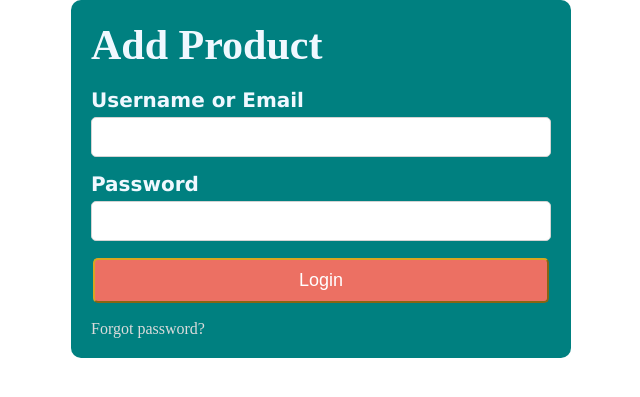
After one commit to rodel31/ramos-ecommerce, a PHP site: page /admin/ramosAddProduct.php in a window 1280 px wide. The commit adds this page. Shown: the top 397 px of the page, without its empty margins (319-959 px from the left). Run offline with PHP 8.4, Linux system fonts and the light colour scheme.

Commit message:
create module to add products in folder admin

```diff
--- /dev/null
+++ b/admin/ramosAddProduct.php
@@ -0,0 +1,37 @@
+<!DOCTYPE html>
+<html lang="en">
+<head>
+    <meta charset="UTF-8">
+    <meta name="viewport" content="width=device-width, initial-scale=1.0">
+    <link rel="stylesheet" type="text/css" href="css/styles.css">
+    <title>Add Products</title>
+</head>
+<style>
+
+</style>
+<script src="js/scripts.js"></script>
+<body class = "add-product-page">
+
+    <div class="container">
+        <h1>Add Product</h1>
+        <br>
+
+        <form action="actions/ramosLoginActions.php" method="POST">
+
+            <div class="inpuGroup">
+                <label>Username or Email</label>
+                <input type="text" name="ramos-email-or-username" required>
+            </div>
+
+            <div class="inpuGroup">
+                <label>Password</label>
+                <input type="password" name="ramos-password" required>
+            </div>
+
+            <button type="submit" name="login" class="ramos-login">Login</button>
+
+            <a href="forgot-password.php" target="mid-column">Forgot password?</a>
+        </form>
+    </div>
+</body>
+</html>
```
Also changed, not shown: ramosLoginSignup.php (+9 -10 lines).
